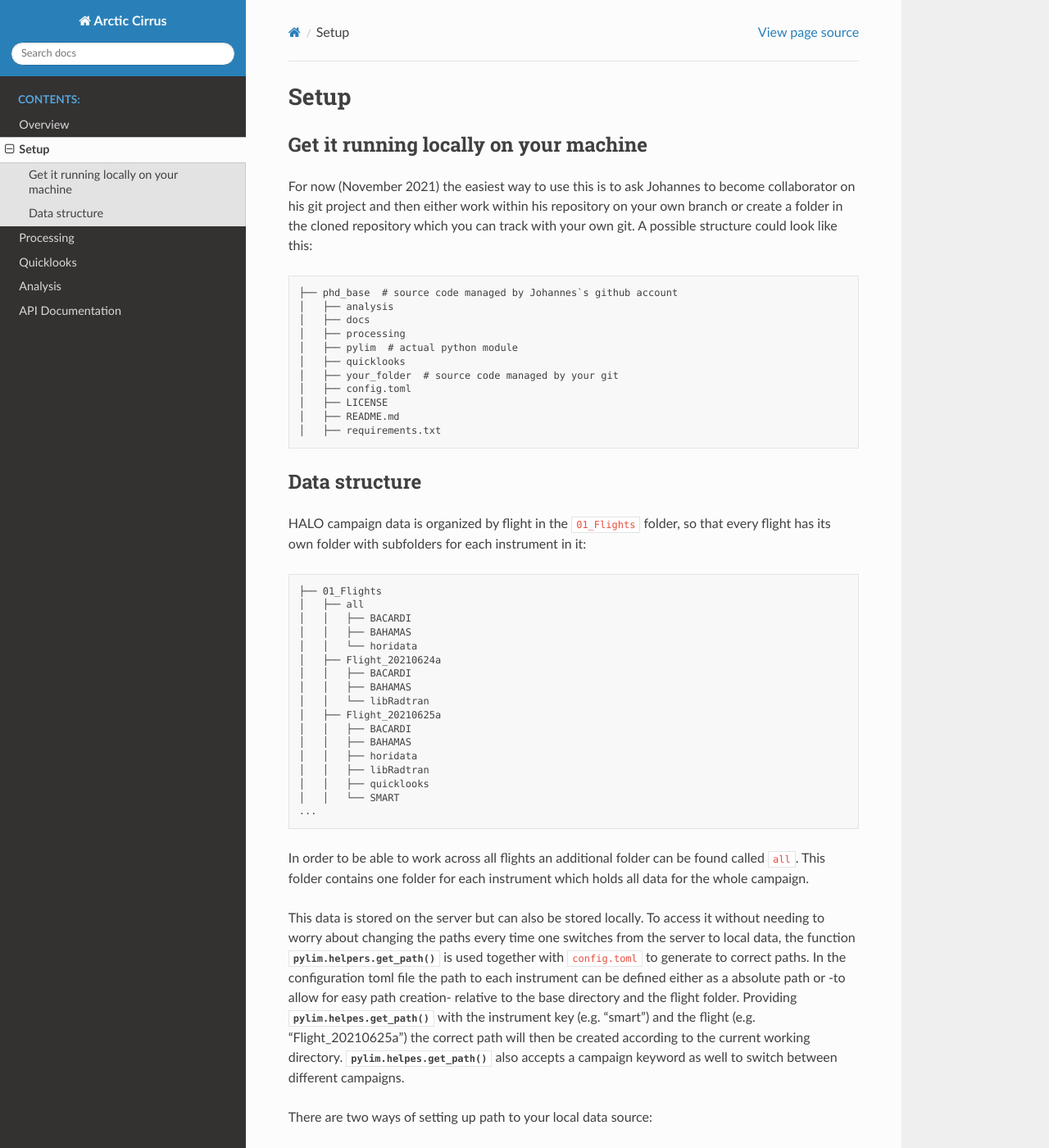
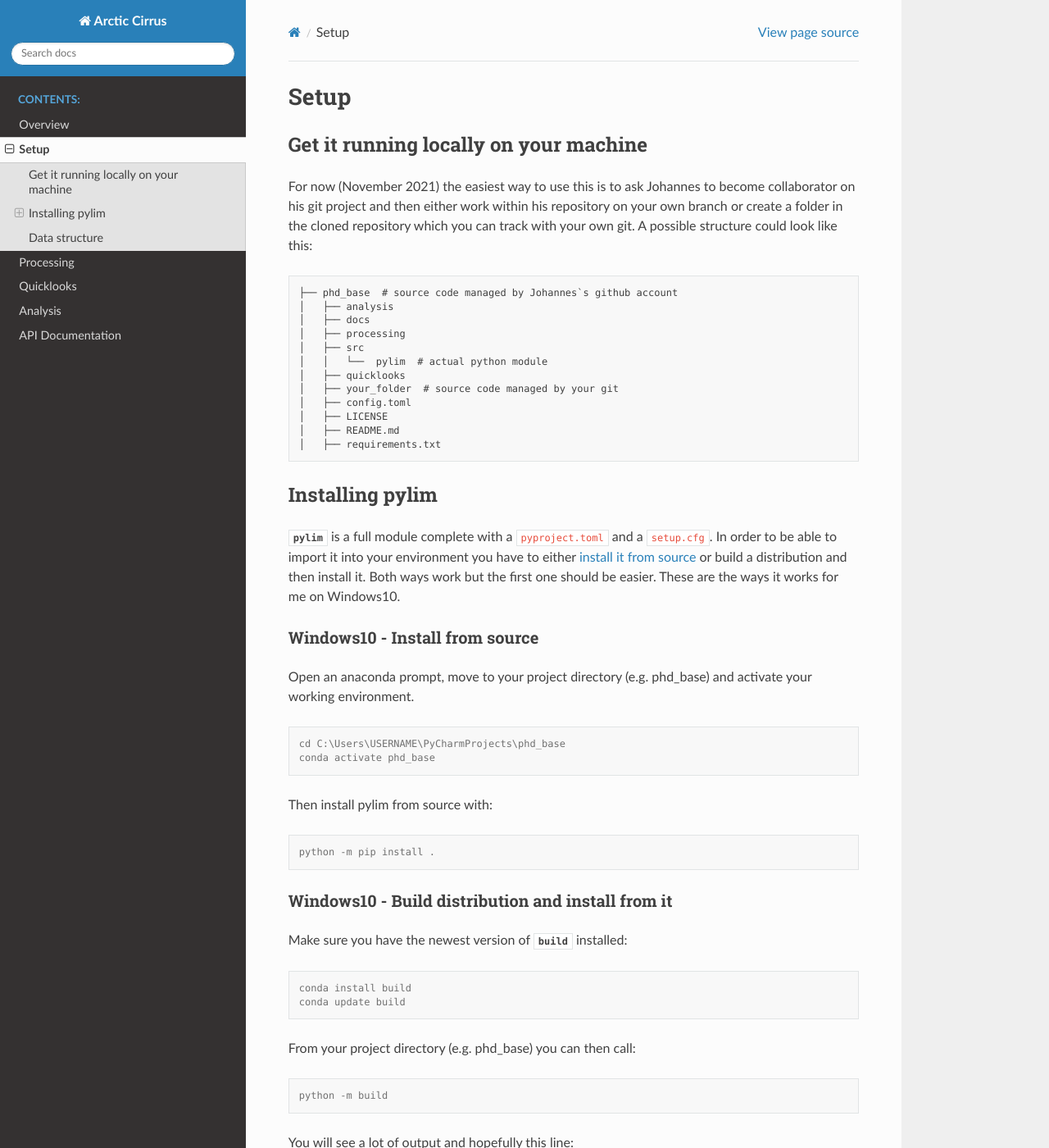
Before and after one commit to jroettenbacher/phd_base, a Sphinx documentation site: the page built from docs/setup.rst, in a window 1280 px wide and 1400 px high. Shown: the whole window at 82% size. Built offline with Sphinx 7.4.7 and the Read the Docs theme 2.0.0, drawn with Linux system fonts in a browser that asks for light colours; some of the changed text lies outside the part shown.

Commit message:
Update documentation
Include intro on how to install pylim.

Signed-off-by: Johannes Röttenbacher <johannes.roettenbacher@web.de>

```diff
--- a/docs/setup.rst
+++ b/docs/setup.rst
@@ -11,13 +11,72 @@ A possible structure could look like this::
    │   ├── analysis
    │   ├── docs
    │   ├── processing
-   │   ├── pylim  # actual python module
+   │   ├── src
+   │   │   └──  pylim  # actual python module
    │   ├── quicklooks
    │   ├── your_folder  # source code managed by your git
    │   ├── config.toml
    │   ├── LICENSE
    │   ├── README.md
    │   ├── requirements.txt
+
+Installing pylim
+----------------
+:py:mod:`pylim` is a full module complete with a :file:`pyproject.toml` and a :file:`setup.cfg`.
+In order to be able to import it into your environment you have to either `install it from source <https://packaging.python.org/guides/installing-using-pip-and-virtual-environments/#installing-from-source>`_ or build a distribution and then install it.
+Both ways work but the first one should be easier.
+These are the ways it works for me on Windows10.
+
+Windows10 - Install from source
+^^^^^^^^^^^^^^^^^^^^^^^^^^^^^^^
+
+Open an anaconda prompt, move to your project directory (e.g. phd_base) and activate your working environment.
+
+.. code-block:: console
+
+   cd C:\Users\USERNAME\PyCharmProjects\phd_base
+   conda activate phd_base
+
+Then install pylim from source with:
+
+.. code-block:: console
+
+   python -m pip install .
+
+Windows10 - Build distribution and install from it
+^^^^^^^^^^^^^^^^^^^^^^^^^^^^^^^^^^^^^^^^^^^^^^^^^^^
+
+Make sure you have the newest version of :py:mod:`build` installed:
+
+.. code-block:: console
+
+   conda install build
+   conda update build
+
+From your project directory (e.g. phd_base) you can then call:
+
+.. code-block:: console
+
+   python -m build
+
+You will see a lot of output and hopefully this line::
+
+   Successfully built pylim-0.1.0.tar.gz and pylim-0.1.0-py3-none-any.whl
+
+For more information see `Generating distribution archives <https://packaging.python.org/tutorials/packaging-projects/#generating-distribution-archives>`_.
+
+You will now have a new ``dist`` in your project directory with the two mentioned files above.
+To install :py:mod:`pylim` from your anaconda prompt call:
+
+.. code-block:: console
+
+   python -m pip install .\dist\pylim-0.1.0-py3-none-any.whl
+
+Whatever way you chose, you should be able to import :py:mod:`pylim` now:
+
+.. code-block:: python
+
+   import pylim.helpers as h
 
 Data structure
 --------------
```
Also changed, not shown: README.md (+1 -1 lines).
